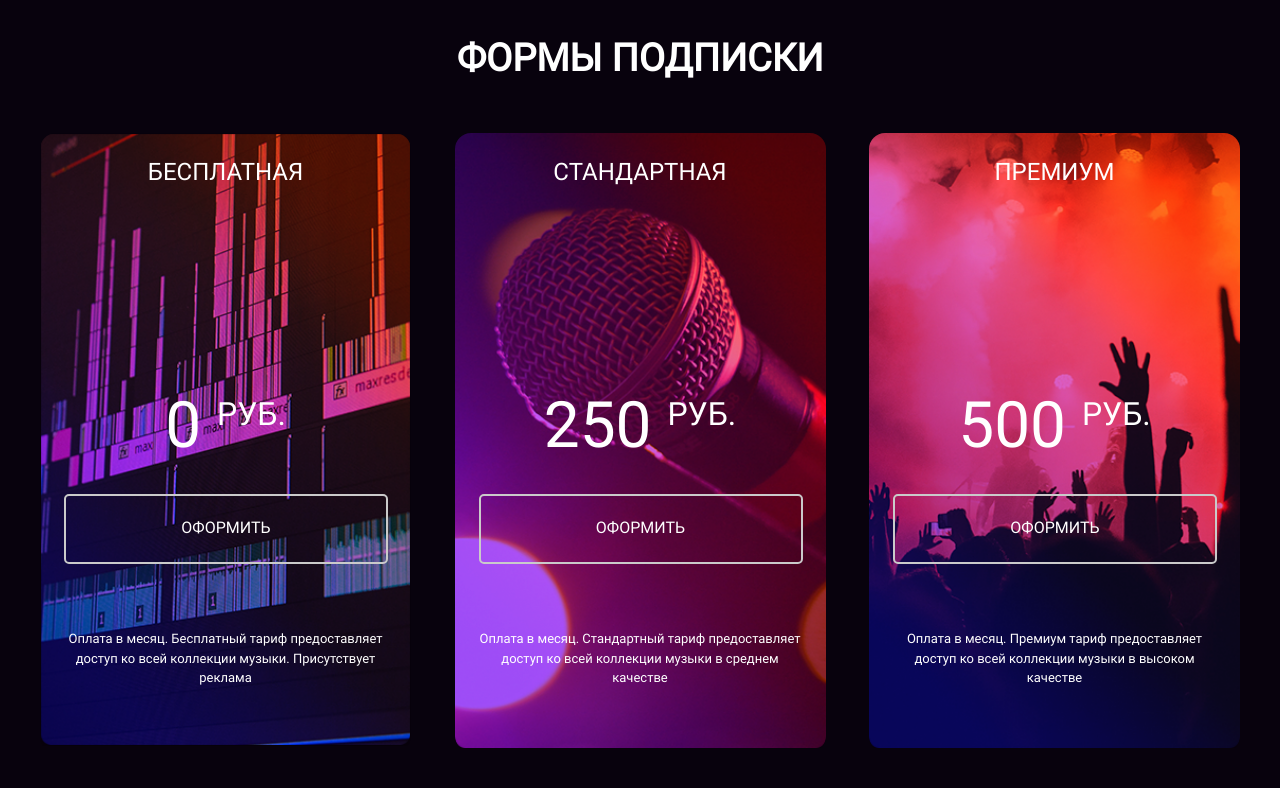
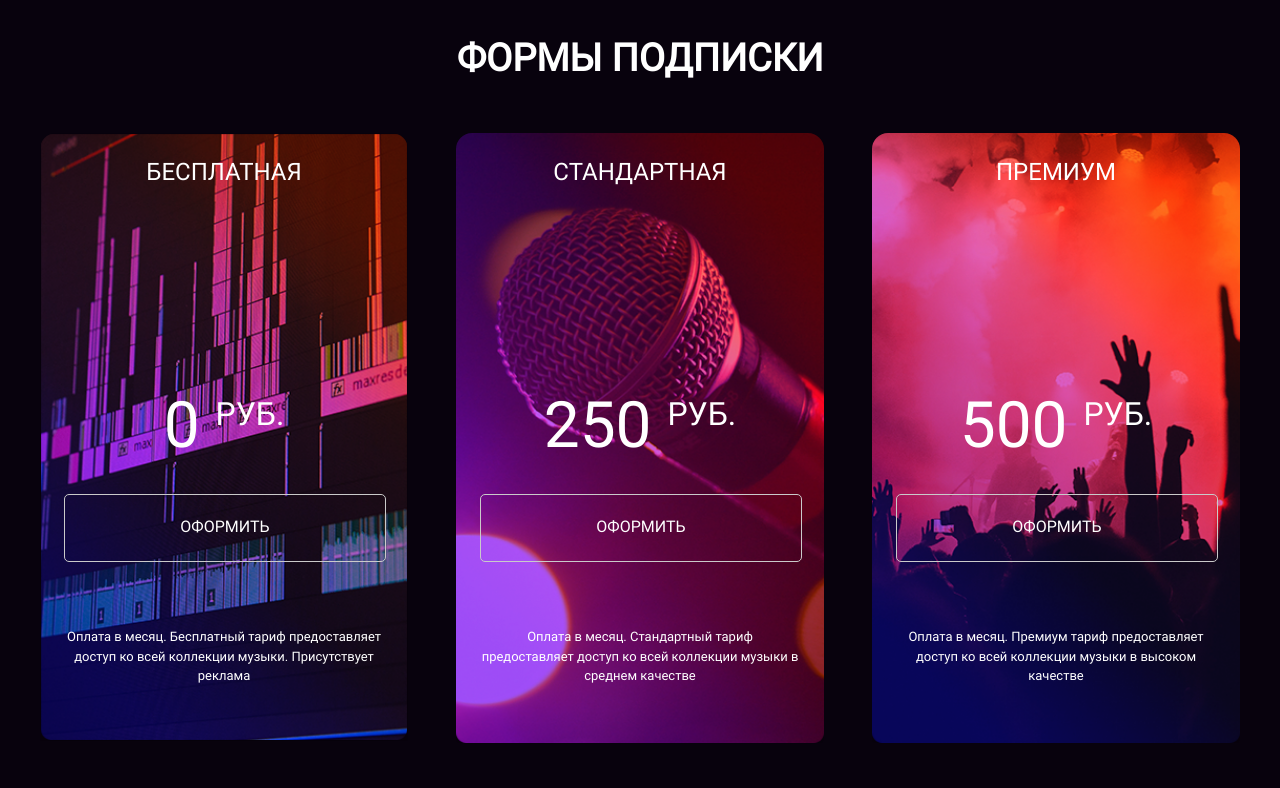
Before and after one commit to PZhukovski/layout-designer-project-lvl2, a plain HTML site: page src/index.html in a window 1280 px wide. Shown: the part 820-1608 px from the top of the page. Drawn offline with Linux system fonts and the light colour scheme.

Commit message:
project2

```diff
--- a/src/index.html
+++ b/src/index.html
@@ -45,9 +45,9 @@
 
       <section id="page-pricing" class ="main-pricing container">
        <h2>Формы подписки</h2>
-       <div class="price-page-items d-flex f-wrap jc-center">
+       <div class="price-page-items d-flex f-wrap jc-space">
         <div class="price-page-item">
-         <div class="pricing-item bg-free">
+         <div class="pricing-item">
          <h3>Бесплатная</h3>
          <p class="pricing-value">0 <sup>РУБ.</sup></p>
          <a href="#" class ="arrange btn">Оформить</a>
@@ -55,7 +55,7 @@
          </div>
        </div>
        <div class="price-page-item">
-         <div class="pricing-item bg-standart">
+         <div class="pricing-item">
          <h3>Стандартная</h3>
          <p class="pricing-value">250 <sup>РУБ.</sup></p>
          <a href="#" class="arrange btn">Оформить</a>
@@ -63,7 +63,7 @@
          </div>
       </div>
       <div class="price-page-item">
-         <div class="pricing-item bg-premium">
+         <div class="pricing-item">
          <h3>Премиум</h3>
          <p class="pricing-value">500 <sup>РУБ.</sup></p>
          <a href="#" class ="arrange btn">Оформить</a>
@@ -154,7 +154,7 @@
 
         <div class ="img-footer"><a href="#"><img class ="img" src="./images/Instagram.png" alt="Не забудьте про alt"></a></div>
         </div>
-        <div class="border-top"></div>
+        <hr class="border-top"></hr>
         <div class="else-info">
             <div class=else-item><a href="#">Магазин</a></div>
             <div class="else-item"><a href="#">Обслуживание</a></div>
--- a/src/scss/general.scss
+++ b/src/scss/general.scss
@@ -39,7 +39,9 @@ body {
 .jc-center{
   justify-content: center;
 }
-
+.jc-space{
+   justify-content: space-between;
+}
 .jc-left{
   justify-content: left;
 }
@@ -298,9 +300,7 @@ h2 {
   order: -1;
 }
 /*  Block Footer*/
-.footer-info{
-  column-count: 1;
-}
+
 .footer-info h2:nth-child(1){
   margin-top: 0;
 }
@@ -317,7 +317,7 @@ h2 {
   margin-left: 0px;
   margin-right: 0;
   margin-top: 30px;
-
+  margin-bottom: 16px;
 }
 .border-top{
   border-top: 1px solid #cacaca;
--- a/src/scss/variables.scss
+++ b/src/scss/variables.scss
@@ -180,12 +180,12 @@
 .price-page-item:nth-child(1) {
   background-image: url("../images/subscribe_1.png");
   margin-left: 0;
-  margin-right: auto;
+  //margin-right: auto;
 }
 
 .price-page-item:nth-child(2) {
   background-image: url("../images/subscribe_2.png");
-  margin-right: auto;
+  //margin-right: auto;
 }
 
 .price-page-item:nth-child(3) {
@@ -193,13 +193,13 @@
 }
 
 .price-page-items {
-  margin-bottom: 39px;
+  margin-bottom: 40px;
   margin-left: 0px;
-
 }
 
 .price-page-item {
-  width: 371px;
+  box-sizing: border-box;
+  max-width: 368px;
   height: 619px;
   text-align: center;
   background-size: contain;
@@ -207,6 +207,7 @@
   color:#ffffff;
   margin-bottom: 0;
   border-radius: 1rem;
+
 
 & h3{
   font-size: 24px;
@@ -217,14 +218,14 @@
   text-transform: uppercase;
 }
 }
-.price-page-item:nth-child(3){
+/* .price-page-item:nth-child(3){
     margin-right: 0px;
 }
-
+*/
 
 .pricing-item {
-  padding-right: 1.5rem;
-  padding-left: 1.5rem;
+    padding-right: 1.5rem;
+    padding-left: 1.5rem;
 }
 
 .pricing-value {
@@ -252,7 +253,7 @@
   min-height: 26px;
   padding: 20px 30px;
   background: transparent;
-  border: 2px solid #cacaca;
+  border: 1px solid #cacaca;
   border-radius: 5px;
   color: #ffffff;
   text-decoration: none;
@@ -275,6 +276,7 @@
 .ps{
   font-size: 16px;
   margin: 0;
+  margin-bottom: 1px;
   line-height: 24px;
 }
 
```
Also changed, not shown: src/artist.html (+1 -1 lines), README.md, src/css/style.css, 1 other file.
